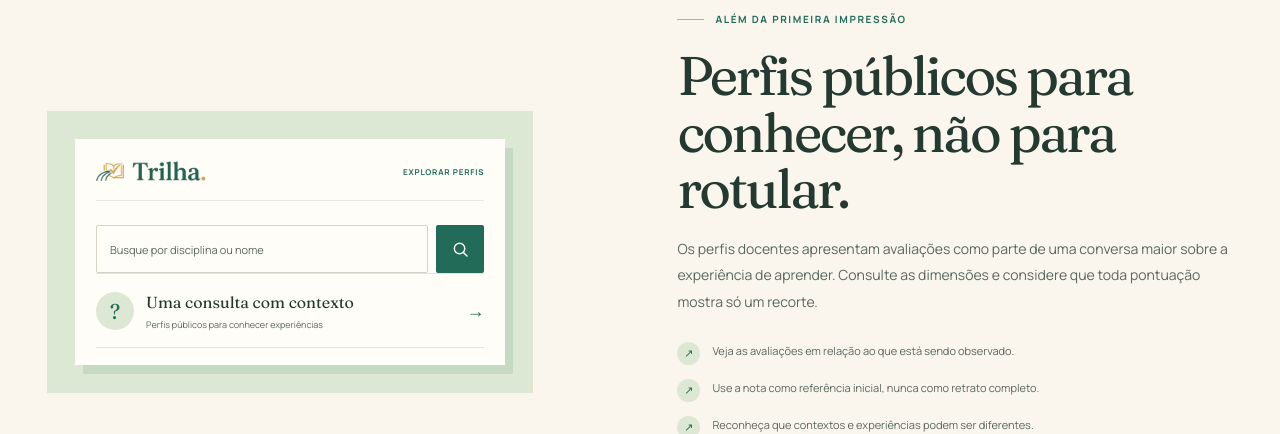
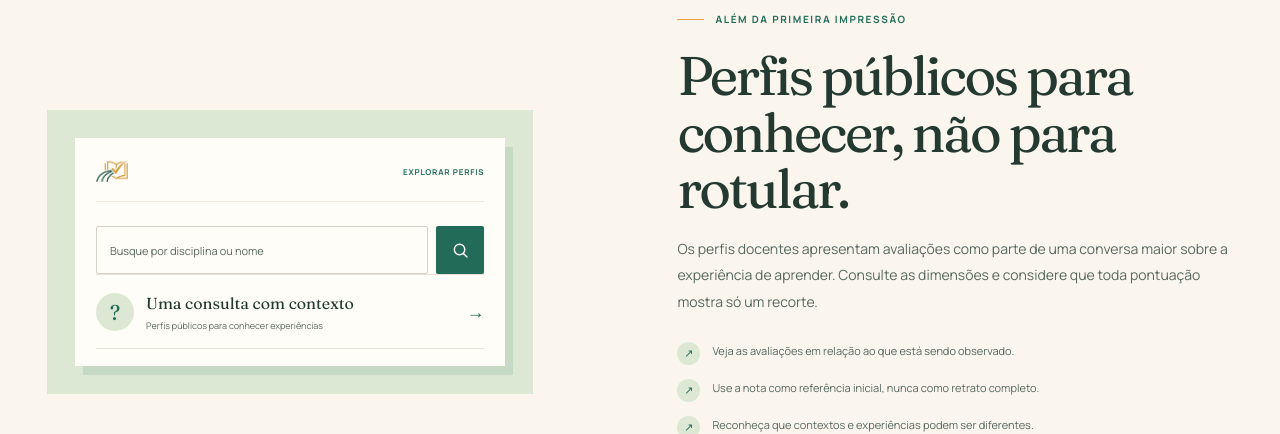
Before and after one commit to eduroqu3/Trilha, a Django app: template templates/landing.html in a window 1280 px wide. Shown: the part 1715-2149 px from the top of the page. Run offline with Django 5.2, Linux system fonts and the light colour scheme; the template is opened without the code that fills it, so the values that code supplies are empty.

Commit message:
Use isolated TRILHA logos in profile and footer

```diff
--- a/static/css/site.css
+++ b/static/css/site.css
@@ -114,8 +114,7 @@ h1, h2, blockquote { margin: 0; font-family: var(--serif); font-weight: 400; let
 .search-frame { padding: 28px; background: var(--pale); }
 .mock-browser { position: relative; padding: 21px 21px 17px; background: var(--white); box-shadow: 8px 9px 0 rgba(33, 107, 88, .12); }
 .mock-header { display: flex; align-items: center; gap: 8px; padding-bottom: 18px; border-bottom: 1px solid #eee9df; }
-.mini-brand-mark { display: block; width: 28px; height: 22px; flex: 0 0 auto; object-fit: contain; }
-.mini-brand { display: block; width: 74px; height: auto; }
+.mini-brand-mark { display: block; width: 32px; height: 24px; flex: 0 0 auto; object-fit: contain; }
 .mock-header > a { margin-left: auto; color: var(--deep); font-size: 8px; font-weight: 700; letter-spacing: .1em; }
 .search-box { display: flex; gap: 8px; margin-top: 24px; }
 .search-box input { width: 100%; min-width: 0; height: 48px; padding: 0 13px; border: 1px solid var(--line); border-radius: 2px; color: var(--dark); background: var(--white); font-size: 11px; }
@@ -205,7 +204,7 @@ h1, h2, blockquote { margin: 0; font-family: var(--serif); font-weight: 400; let
 .cta-arcs i:nth-child(3) { inset: 152px; }
 .site-footer { padding-block: 29px; color: #e4ece3; background: #193c32; }
 .footer-grid { display: grid; grid-template-columns: 1fr 1fr; align-items: center; gap: 36px; }
-.footer-brand { padding: 5px 8px; border-radius: 2px; background: var(--cream); }
+.footer-brand { justify-self: start; width: max-content; padding: 5px 8px; border-radius: 2px; background: var(--cream); }
 .footer-signoff { margin: 0; color: var(--white); font-family: var(--serif); font-size: 17px; line-height: 1.35; text-align: right; }
 
 @media (min-width: 1500px) { .hero-grid { min-height: calc(100vh - 199px); min-height: calc(100svh - 199px); } }
--- a/templates/landing.html
+++ b/templates/landing.html
@@ -129,7 +129,6 @@
             <div class="mock-browser">
               <div class="mock-header">
                 <img class="mini-brand-mark" src="{% static 'img/logo-simbolo.png' %}" alt="">
-                <img class="mini-brand" src="{% static 'img/logo-texto.png' %}" alt="">
                 <a href="#perfis-docentes">EXPLORAR PERFIS</a>
               </div>
               <div class="search-box">
@@ -242,7 +241,7 @@
   <footer class="site-footer">
     <div class="site-container footer-grid">
       <a class="brand footer-brand" href="#inicio" aria-label="trilha — voltar ao início">
-        <img class="brand-mark" src="{% static 'img/logo-completo.png' %}" alt="">
+        <img class="brand-mark" src="{% static 'img/logo-texto.png' %}" alt="">
       </a>
       <p class="footer-signoff">Escuta respeitosa.<br>Aprendizagem em movimento.</p>
     </div>
```
